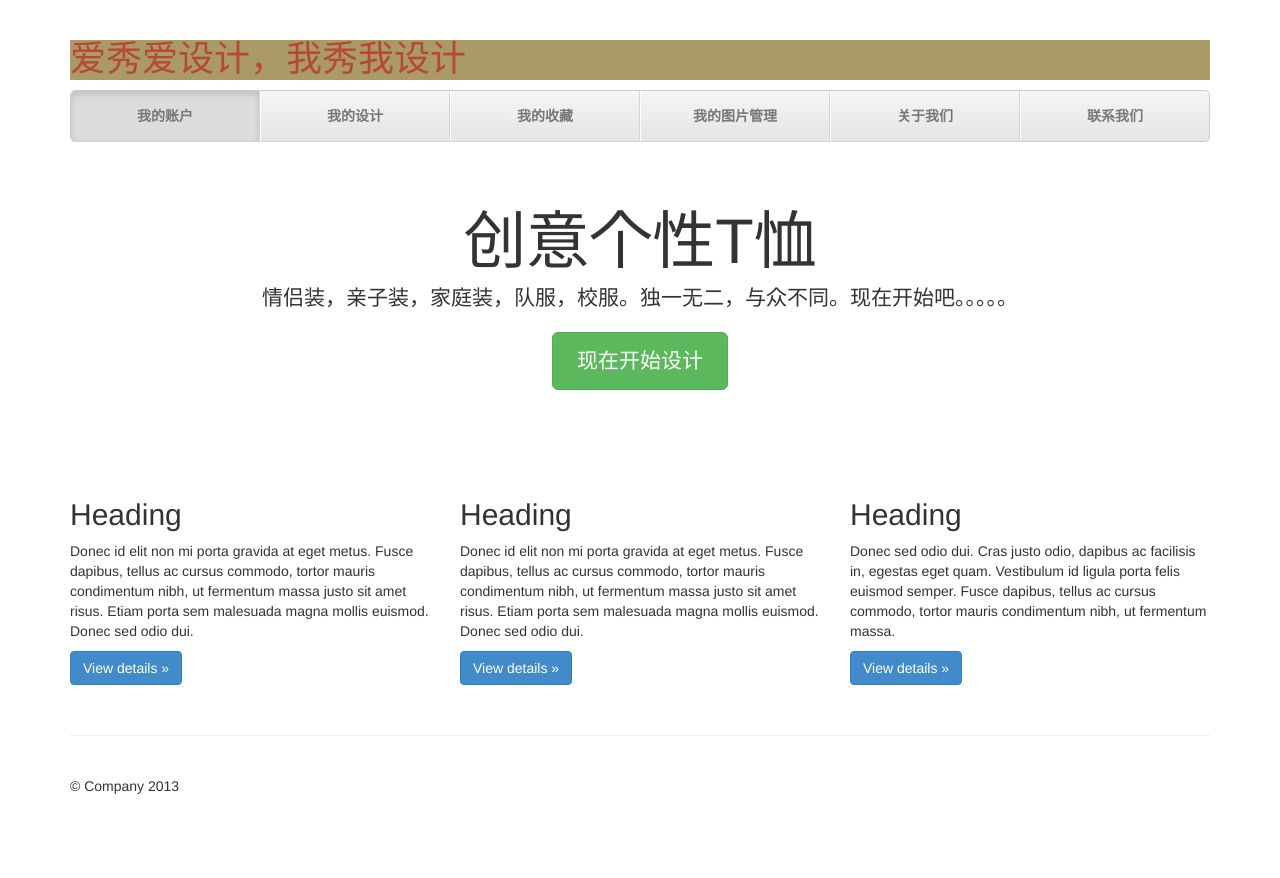
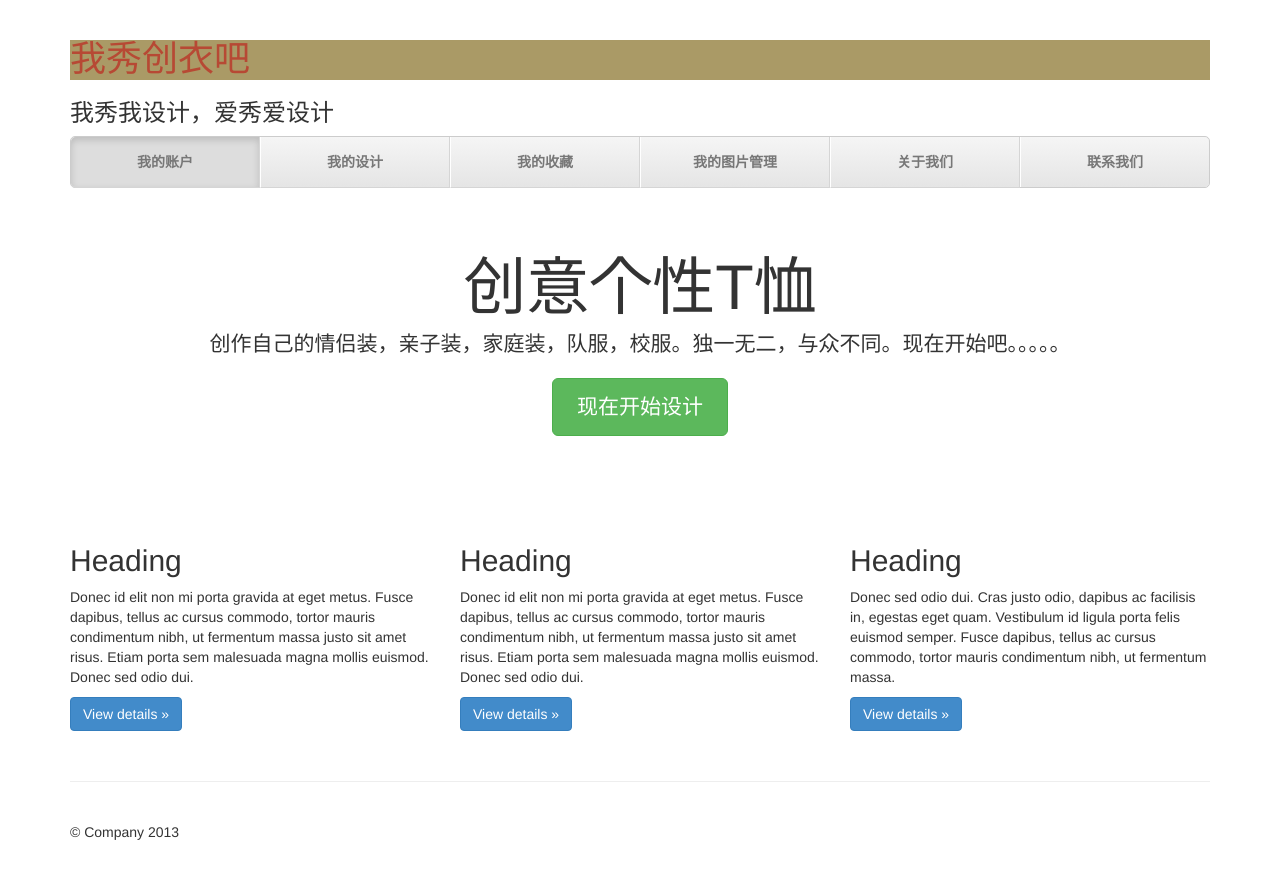
Before and after one commit to zzMOM/ishowidesign, a website: page index.html in a window 1280 px wide. Before the commit the page ends 846 px from the top, so only its background shows below. Drawn offline with Linux system fonts and the light colour scheme.

Commit message:
update index.html

```diff
--- a/index.html
+++ b/index.html
@@ -27,7 +27,10 @@
     <div class="container">
 
       <div class="masthead">
-        <h1 class="text-muted">爱秀爱设计，我秀我设计</h1>
+	<div>
+        <h1 class="text-muted">我秀创衣吧</h1>
+        <h3 class="text-muted2">我秀我设计，爱秀爱设计</h3>
+	</div>
         <ul class="nav nav-justified">
           <li class="active"><a href="#">我的账户</a></li>
           <li><a href="#">我的设计</a></li>
@@ -41,7 +44,7 @@
       <!-- Jumbotron -->
       <div class="jumbotron">
         <h1>创意个性T恤</h1>
-        <p class="lead">情侣装，亲子装，家庭装，队服，校服。独一无二，与众不同。现在开始吧。。。。。</p>
+        <p class="lead">创作自己的情侣装，亲子装，家庭装，队服，校服。独一无二，与众不同。现在开始吧。。。。。</p>
         <p><a class="btn btn-lg btn-success" href="#" role="button">现在开始设计</a></p>
       </div>
 
```
